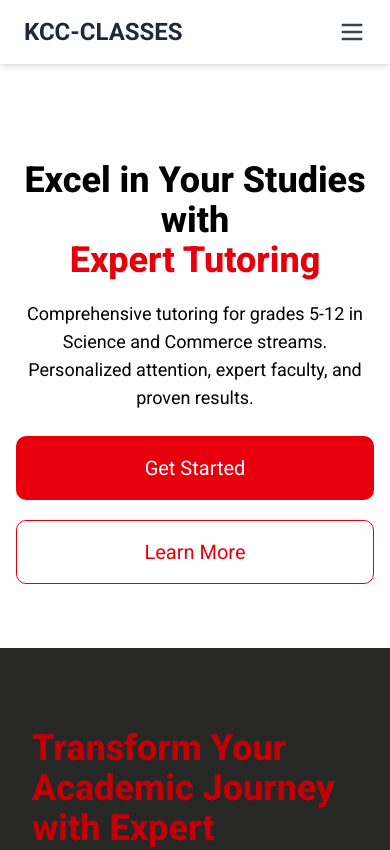
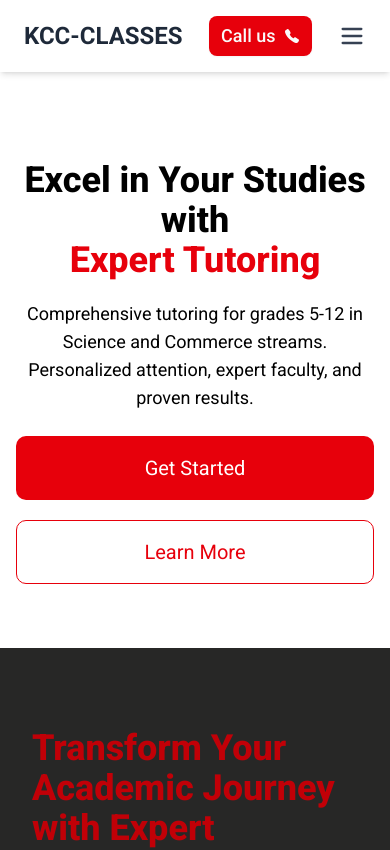
Before and after one commit to pranay03bhoir/kcc-classes-website-SMS-, a Next.js app in the folder frontend/: page / in a window 390 px wide. Shown: the top 850 px of the page. Built offline with nearby package versions, Linux system fonts and the light colour scheme.

Commit message:
Add contact button to NavBar for direct calling

```diff
--- a/frontend/src/components/NavigationBar/NavBar.jsx
+++ b/frontend/src/components/NavigationBar/NavBar.jsx
@@ -15,7 +15,11 @@ const Navbar = () => {
         <a href="#" className="text-2xl font-bold text-gray-800">
           KCC-CLASSES
         </a>
-
+        <a href={`tel:+919765022022`} className={`w-[30%] md:hidden`}>
+          <Button className={`h-10 text-start text-lg w-full  bg-red-600`}>
+            Call us <IoCall />
+          </Button>
+        </a>
         {/* Desktop Menu */}
         <div className="hidden md:flex space-x-8 text-gray-700">
           {["Home", "About Us", "Courses", "Faculty", "Contact"].map((item) => (
@@ -82,11 +86,11 @@ const Navbar = () => {
               {item}
             </a>
           ))}
-          <a href={`tel:+918830986365`} className={`w-full`}>
-            <Button className={`h-10 text-start text-lg w-full  bg-red-600`}>
-              Call us <IoCall />
-            </Button>
-          </a>
+          {/*<a href={`tel:+918830986365`} className={`w-full`}>*/}
+          {/*  <Button className={`h-10 text-start text-lg w-full  bg-red-600`}>*/}
+          {/*    Call us <IoCall />*/}
+          {/*  </Button>*/}
+          {/*</a>*/}
           <Link
             href={`/login`}
             target="_blank"
```
